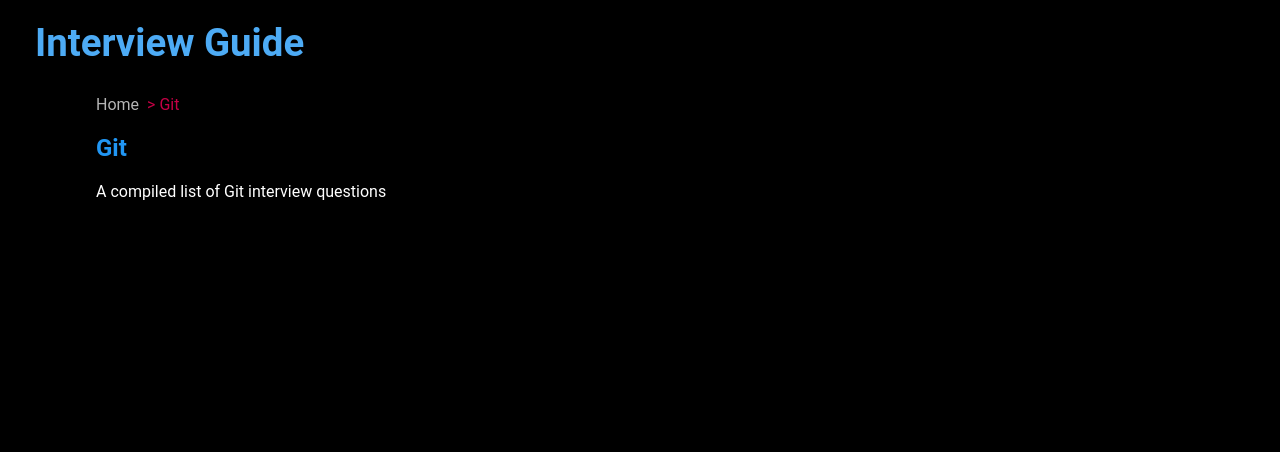
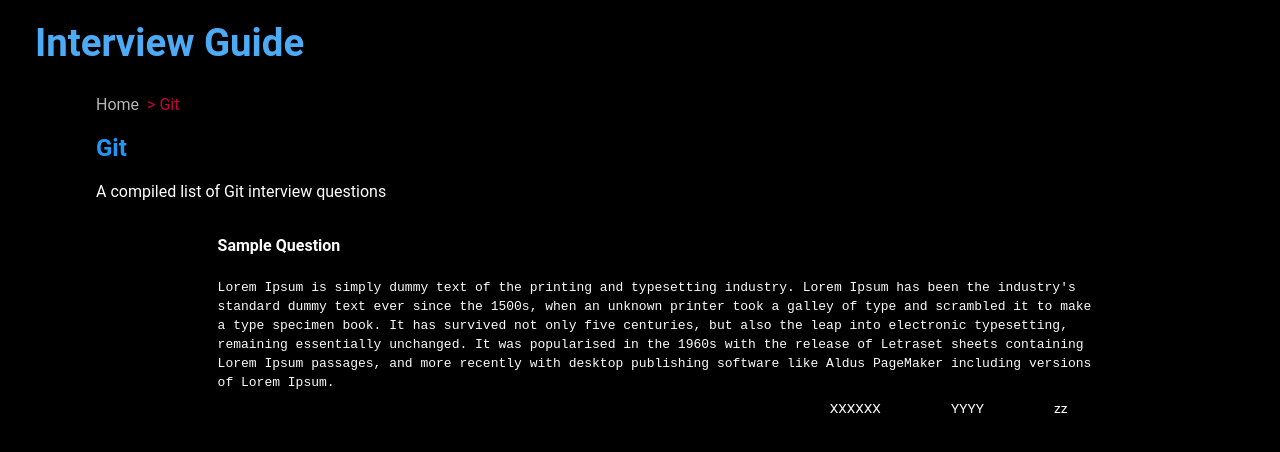
Before and after one commit to arunsridher/interview-guide, a plain HTML site: page topics/git/index.html in a window 1280 px wide. Drawn offline with Linux system fonts and the light colour scheme.

Commit message:
added sample question

```diff
--- a/assets/css/main.css
+++ b/assets/css/main.css
@@ -76,3 +76,22 @@ nav a {
 .topic-info {
   color: #fff;
 }
+
+.topic-questions {
+  width: 85%;
+  margin: auto;
+  margin-top: 35px;
+}
+.topic-questions a {
+  color: #fafafa;
+  text-decoration: none;
+}
+.company-info {
+  display: flex;
+  justify-content: flex-end;
+  align-items: center;
+}
+.company-info p {
+  margin: 10px 35px;
+  font-size: 0.85rem;
+}
--- a/topics/git/index.html
+++ b/topics/git/index.html
@@ -17,6 +17,34 @@
         <h2>Git</h2>
         <p>A compiled list of Git interview questions</p>
       </section>
+      <section class="topic-questions">
+        <ul>
+          <li>
+            <a href="#">
+              <div class="question-container">
+                <h4 class="question">Sample Question</h4>
+                <code
+                  >Lorem Ipsum is simply dummy text of the printing and
+                  typesetting industry. Lorem Ipsum has been the industry's
+                  standard dummy text ever since the 1500s, when an unknown
+                  printer took a galley of type and scrambled it to make a type
+                  specimen book. It has survived not only five centuries, but
+                  also the leap into electronic typesetting, remaining
+                  essentially unchanged. It was popularised in the 1960s with
+                  the release of Letraset sheets containing Lorem Ipsum
+                  passages, and more recently with desktop publishing software
+                  like Aldus PageMaker including versions of Lorem Ipsum.</code
+                >
+                <div class="company-info">
+                  <p class="company-name">XXXXXX</p>
+                  <p class="position">YYYY</p>
+                  <p class="round">zz</p>
+                </div>
+              </div>
+            </a>
+          </li>
+        </ul>
+      </section>
     </main>
   </body>
 </html>
```
